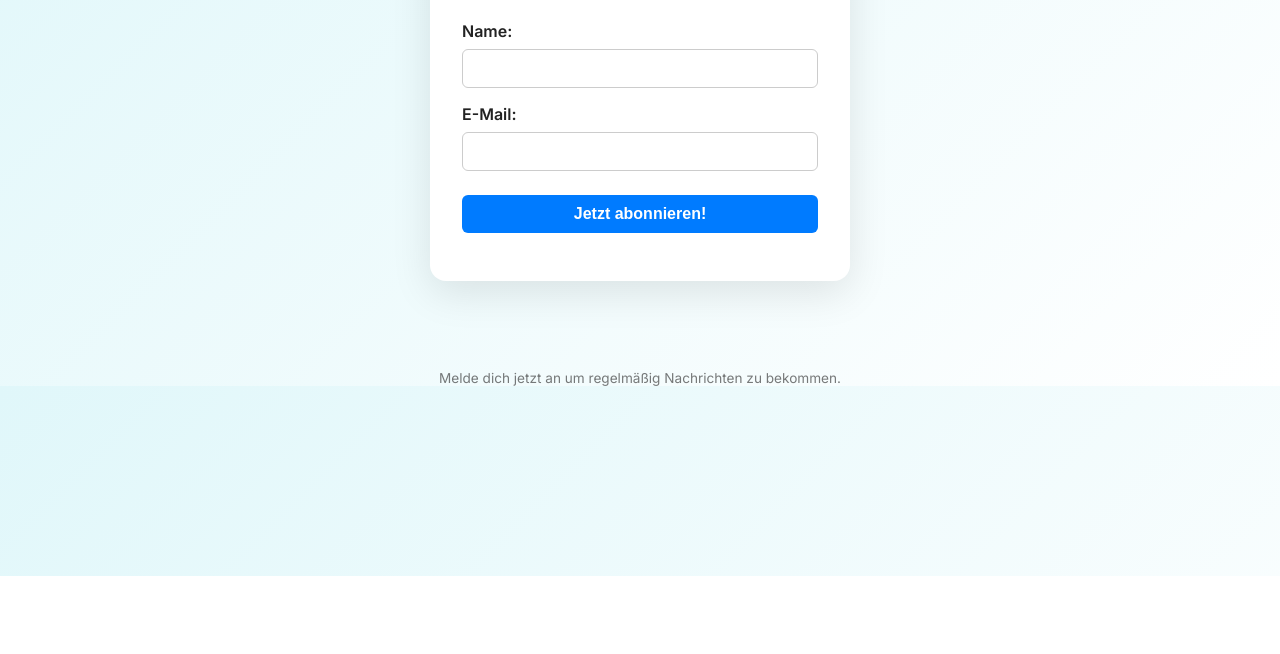
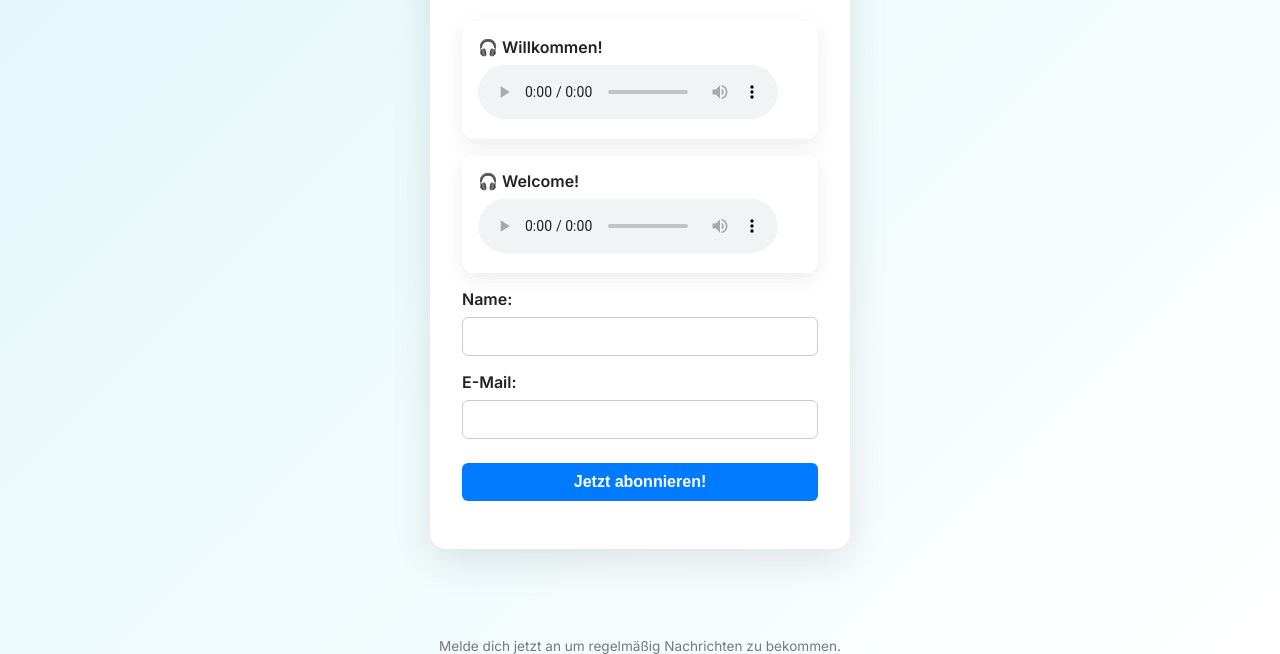
Before and after one commit to HoerigDominic/dnm-newsletter, a plain HTML site: page index.html in a window 1280 px wide. Shown: the part 224-878 px from the top of the page. Before the commit the page ends 800 px from the top, so only its background shows below. Drawn offline with Linux system fonts and the light colour scheme.

Commit message:
TTS hinzugefügt

```diff
--- a/index.html
+++ b/index.html
@@ -123,6 +123,26 @@
       font-size: 0.85rem;
       opacity: 0.6;
     }
+
+    .audio-card {
+      margin: 1rem 0;
+      padding: 1rem;
+      background: var(--card-light);
+      border-radius: 12px;
+      box-shadow: 0 6px 20px rgba(0, 0, 0, 0.08);
+      transition: background 0.3s ease;
+    }
+
+    body.dark .audio-card {
+      background: var(--card-dark);
+    }
+
+    .audio-label {
+      font-weight: 600;
+      margin-bottom: 0.5rem;
+    }
+
+
   </style>
 </head>
 <body>
@@ -130,6 +150,22 @@
 
   <div class="container">
     <h1>🗞️ Aktuelle News abonnieren</h1>
+
+      <div class="audio-card">
+        <div class="audio-label">🎧 Willkommen!</div>
+        <audio controls>
+          <source src="audio/welcome.mp3" type="audio/mpeg">
+          Dein Browser unterstützt kein Audio.
+        </audio>
+      </div>
+
+      <div class="audio-card">
+        <div class="audio-label">🎧 Welcome!</div>
+        <audio controls>
+          <source src="audio/welcome-en.mp3" type="audio/mpeg">
+          Your browser does not support audio.
+        </audio>
+      </div>
 
     <form id="newsletterForm">
       <label for="name">Name:</label>
```
